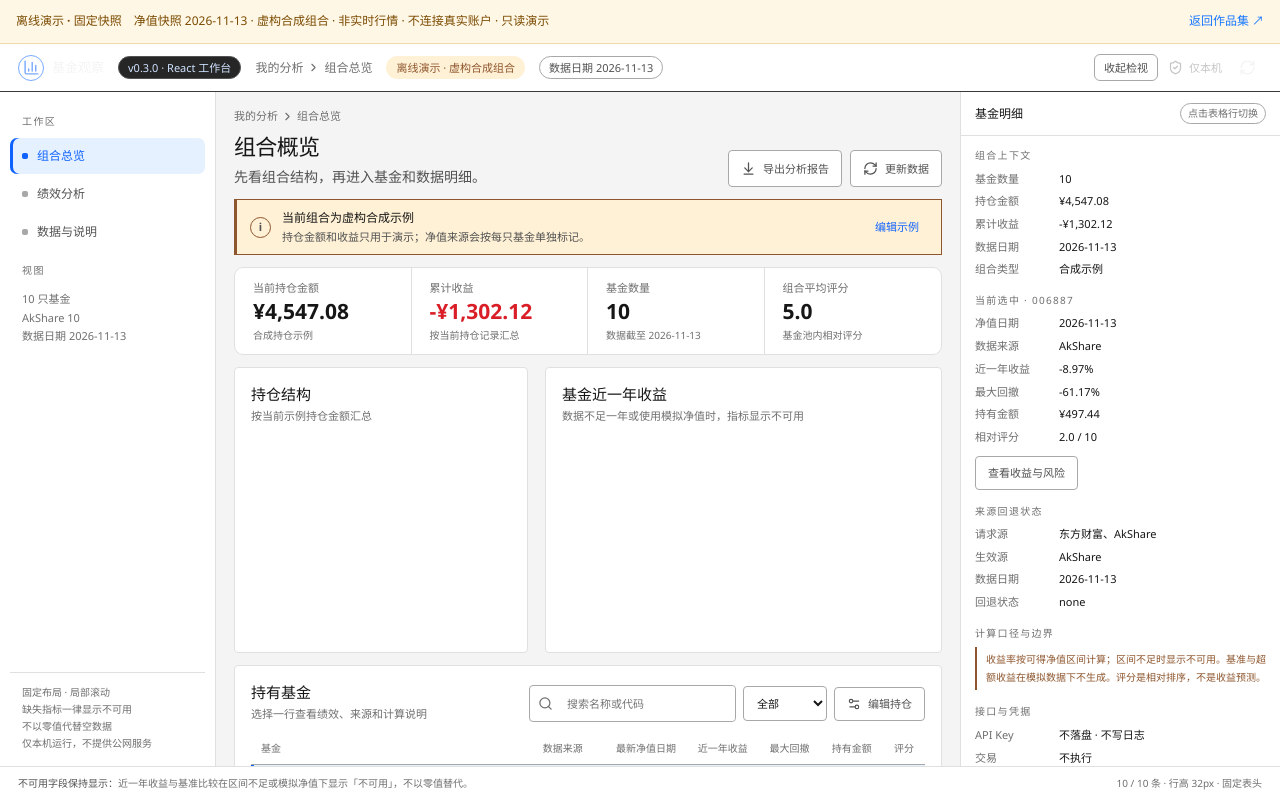
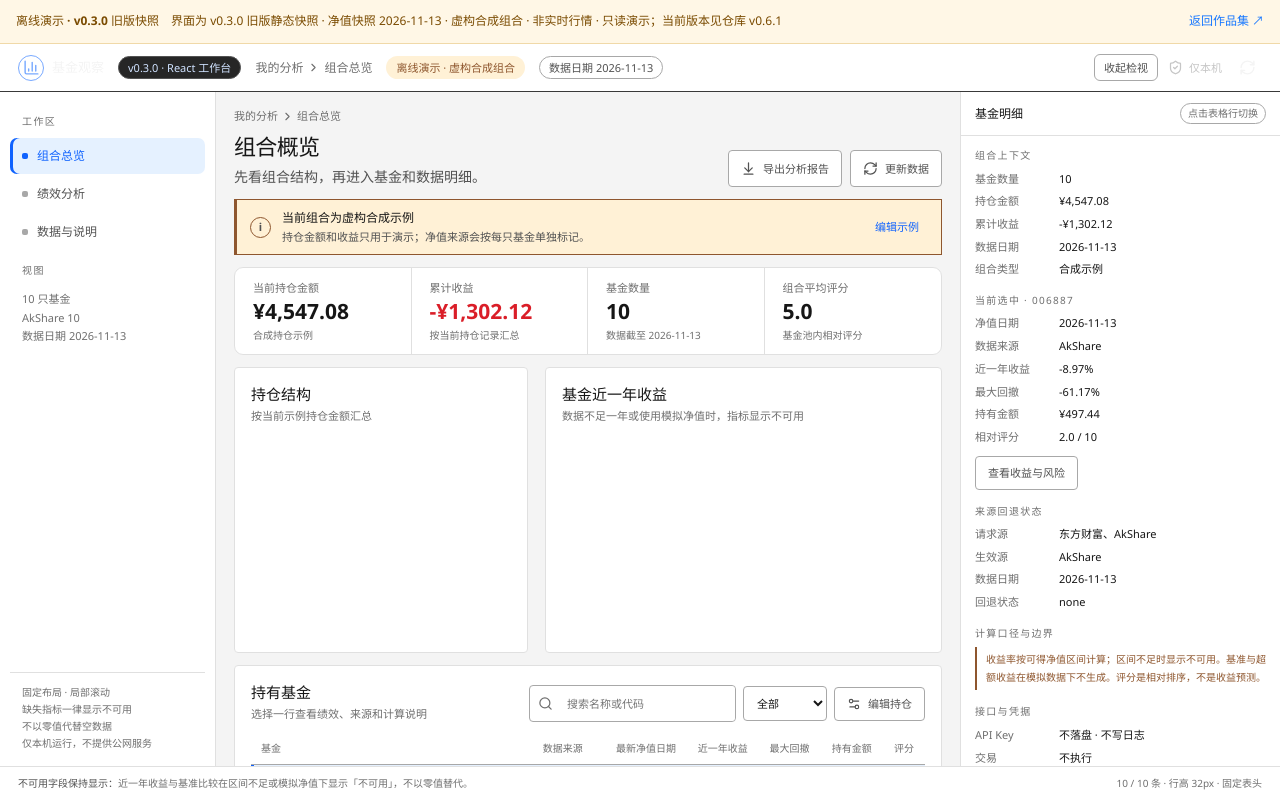
Before and after one commit to MAHONGHAO1/mahonghao1.github.io, a plain HTML site: page demo/index.html in a window 1280 px wide. Drawn offline with Linux system fonts and the light colour scheme.

Commit message:
docs: label the v0.3.0 offline demo snapshot
The demo bundle predates the current Fund Lens version; disclose the old version in the banner instead of presenting it as current.

```diff
--- a/demo/index.html
+++ b/demo/index.html
@@ -3,9 +3,9 @@
   <head>
     <meta charset="UTF-8" />
     <meta name="viewport" content="width=device-width, initial-scale=1.0" />
-    <meta name="description" content="离线演示：基金组合分析工作台的固定数据快照。虚构合成组合、非实时行情、只读，不连接真实账户，不提供投资建议。" />
+    <meta name="description" content="离线演示：基金组合分析工作台的固定数据快照。界面为 v0.3.0 旧版静态快照；虚构合成组合、非实时行情、只读，不连接真实账户，不提供投资建议。" />
     <meta name="theme-color" content="#f6f4ef" />
-    <title>基金观察 · 离线演示（固定快照）</title>
+    <title>基金观察 · 离线演示（v0.3.0 固定快照）</title>
     <script type="module" crossorigin src="/demo/assets/index-CrXPgskh.js"></script>
     <link rel="stylesheet" crossorigin href="/demo/assets/index-uYIio6fL.css">
   <style>
@@ -20,7 +20,7 @@ body{padding-top:44px !important;box-sizing:border-box !important}
 <script src="/demo/fixtures.js" charset="utf-8"></script>
 </head>
   <body>
-<div id="demo-banner"><strong>离线演示 · 固定快照</strong><span id="demo-note">净值快照 2026-11-13 · 虚构合成组合 · 非实时行情 · 不连接真实账户 · 只读演示</span><a href="https://mahonghao1.github.io/">返回作品集 ↗</a></div>
+<div id="demo-banner"><strong>离线演示 · v0.3.0 旧版快照</strong><span id="demo-note">界面为 v0.3.0 旧版静态快照 · 净值快照 2026-11-13 · 虚构合成组合 · 非实时行情 · 只读演示；当前版本见仓库 v0.6.1</span><a href="https://mahonghao1.github.io/">返回作品集 ↗</a></div>
 
     <div id="root"></div>
 
```
